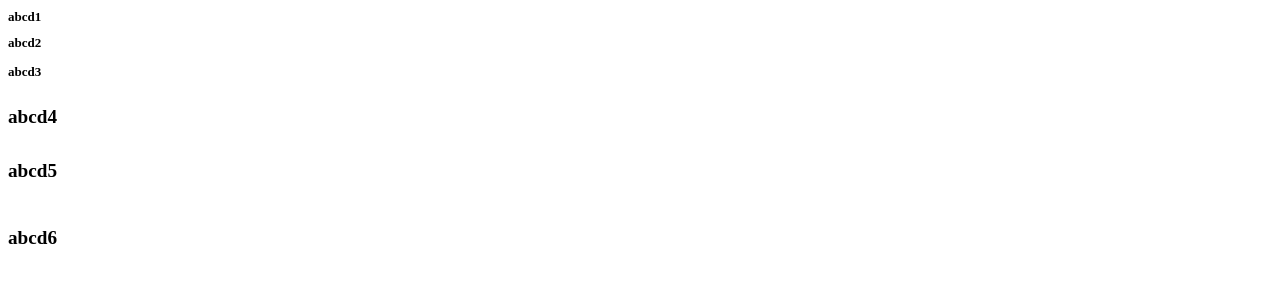
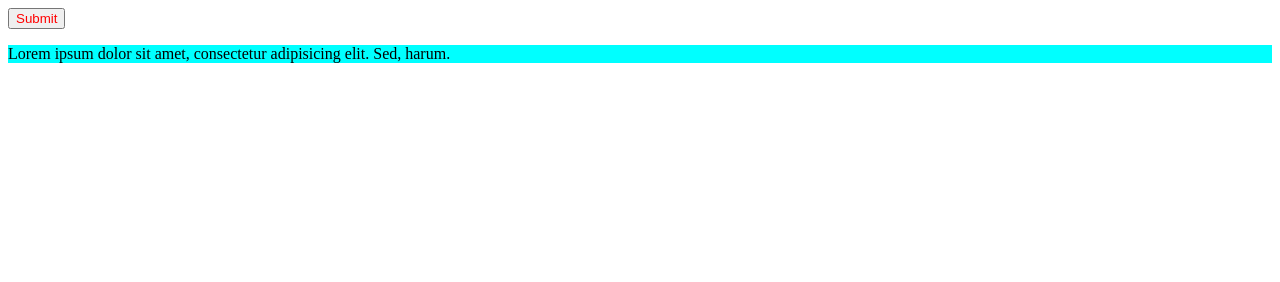
Before and after one commit to swarupcs/Love-Babbar-Web-Dev, a plain HTML site: page 2. CSS Basics/1. CSS Basics-1/index.html in a window 1280 px wide. Drawn offline with Linux system fonts and the light colour scheme.

Commit message:
id selector

```diff
--- a/2. CSS Basics/1. CSS Basics-1/index.html
+++ b/2. CSS Basics/1. CSS Basics-1/index.html
@@ -8,27 +8,22 @@
 
 
     <style>
-
-        .small {
-            font-size: small;
+        #first-button{
+            color: red;
         }
 
-        .big{
-            font-size: larger;
+        #intro-para {
+            background-color: aqua;
         }
+
 
     </style>
 </head>
 <body>
 
-    <h1 class="small">abcd1</h1>
-    <h2 class="small">abcd2</h2>
-    <h3 class="small">abcd3</h3>
 
-    <h4 class="big">abcd4</h4>
-    <h5 class="big">abcd5</h5>
-    <h6 class="big">abcd6</h6>
-
+    <button id="first-button">Submit</button>
+    <p id="intro-para">Lorem ipsum dolor sit amet, consectetur adipisicing elit. Sed, harum.</p>
 
 </body>
 </html>
```
